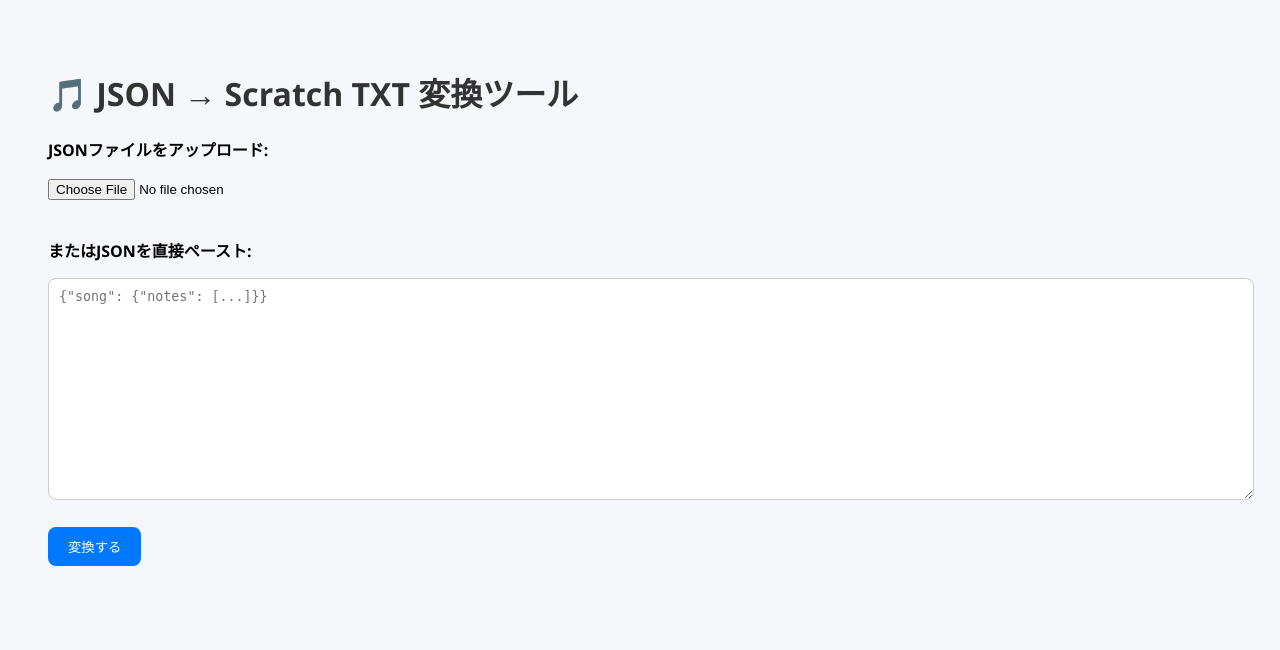
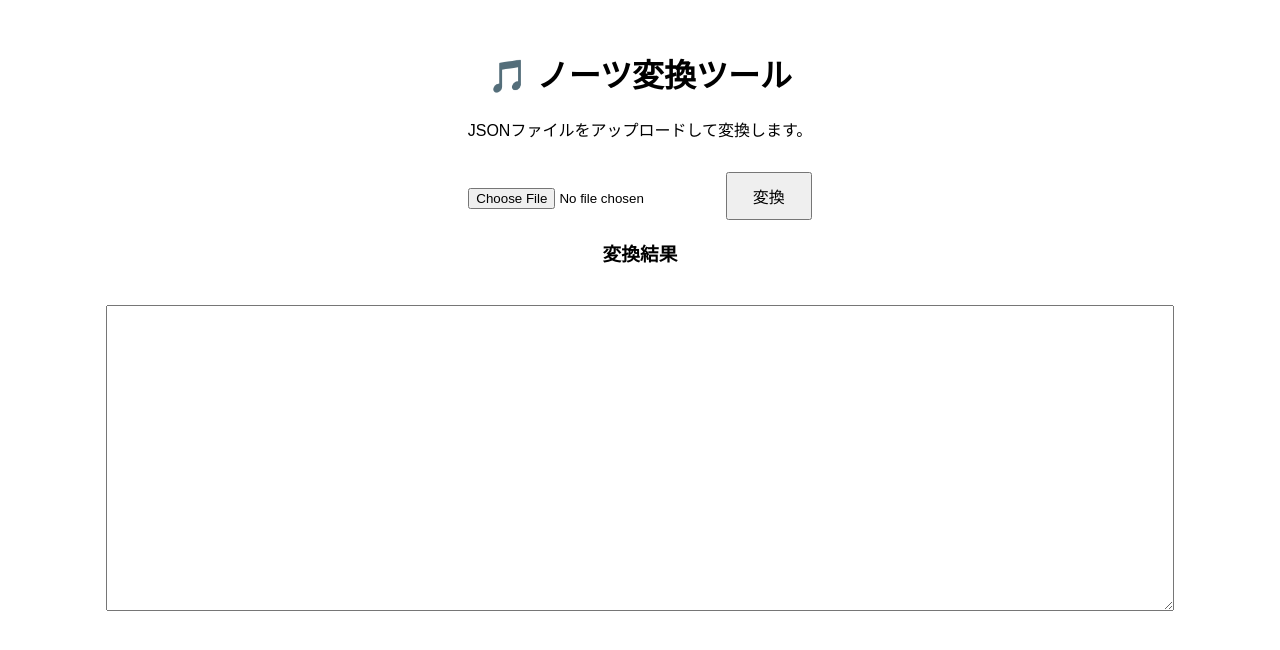
Before and after one commit to Ryouse1/Fnf-note-converter, a Flask app: page / in a window 1280 px wide. Shown: the top 650 px of the page. Run offline with Flask 3, Linux system fonts and the light colour scheme.

Commit message:
Update index.html

```diff
--- a/templates/index.html
+++ b/templates/index.html
@@ -1,61 +1,44 @@
 <!DOCTYPE html>
 <html lang="ja">
 <head>
-    <meta charset="UTF-8">
-    <title>FNF JSON → Scratch TXT 変換ツール</title>
-    <style>
-        body {
-            font-family: "Segoe UI", sans-serif;
-            background: #f5f7fb;
-            padding: 40px;
-        }
-        h1 { color: #333; }
-        form { margin-bottom: 30px; }
-        textarea {
-            width: 100%;
-            height: 200px;
-            border: 1px solid #ccc;
-            border-radius: 8px;
-            padding: 10px;
-            font-family: monospace;
-        }
-        .result {
-            background: white;
-            border-radius: 8px;
-            padding: 15px;
-            white-space: pre-wrap;
-            border: 1px solid #ddd;
-            margin-top: 20px;
-        }
-        button {
-            background: #0078ff;
-            color: white;
-            padding: 10px 20px;
-            border: none;
-            border-radius: 8px;
-            cursor: pointer;
-        }
-        button:hover {
-            background: #005ecc;
-        }
-    </style>
+  <meta charset="UTF-8" />
+  <title>ノーツ変換ツール</title>
+  <style>
+    body { font-family: sans-serif; text-align: center; margin: 50px; }
+    textarea { width: 90%; height: 300px; margin-top: 20px; font-size: 14px; }
+    button { margin-top: 15px; padding: 10px 25px; font-size: 16px; }
+  </style>
 </head>
 <body>
-    <h1>🎵 JSON → Scratch TXT 変換ツール</h1>
+  <h1>🎵 ノーツ変換ツール</h1>
+  <p>JSONファイルをアップロードして変換します。</p>
 
-    <form method="POST" enctype="multipart/form-data">
-        <p><b>JSONファイルをアップロード:</b></p>
-        <input type="file" name="json_file"><br><br>
+  <form id="uploadForm">
+    <input type="file" id="fileInput" accept=".json" required />
+    <button type="submit">変換</button>
+  </form>
 
-        <p><b>またはJSONを直接ペースト:</b></p>
-        <textarea name="json_text" placeholder='{"song": {"notes": [...]}}'></textarea><br><br>
+  <h3>変換結果</h3>
+  <textarea id="result" readonly></textarea>
 
-        <button type="submit">変換する</button>
-    </form>
+  <script>
+    document.getElementById("uploadForm").addEventListener("submit", async (e) => {
+      e.preventDefault();
+      const file = document.getElementById("fileInput").files[0];
+      if (!file) return alert("ファイルを選択してください");
 
-    {% if result %}
-    <h2>変換結果:</h2>
-    <div class="result">{{ result }}</div>
-    {% endif %}
+      const formData = new FormData();
+      formData.append("file", file);
+
+      const res = await fetch("/convert", { method: "POST", body: formData });
+      const data = await res.json();
+
+      if (data.result) {
+        document.getElementById("result").value = data.result;
+      } else {
+        alert("変換失敗: " + data.error);
+      }
+    });
+  </script>
 </body>
 </html>
```
